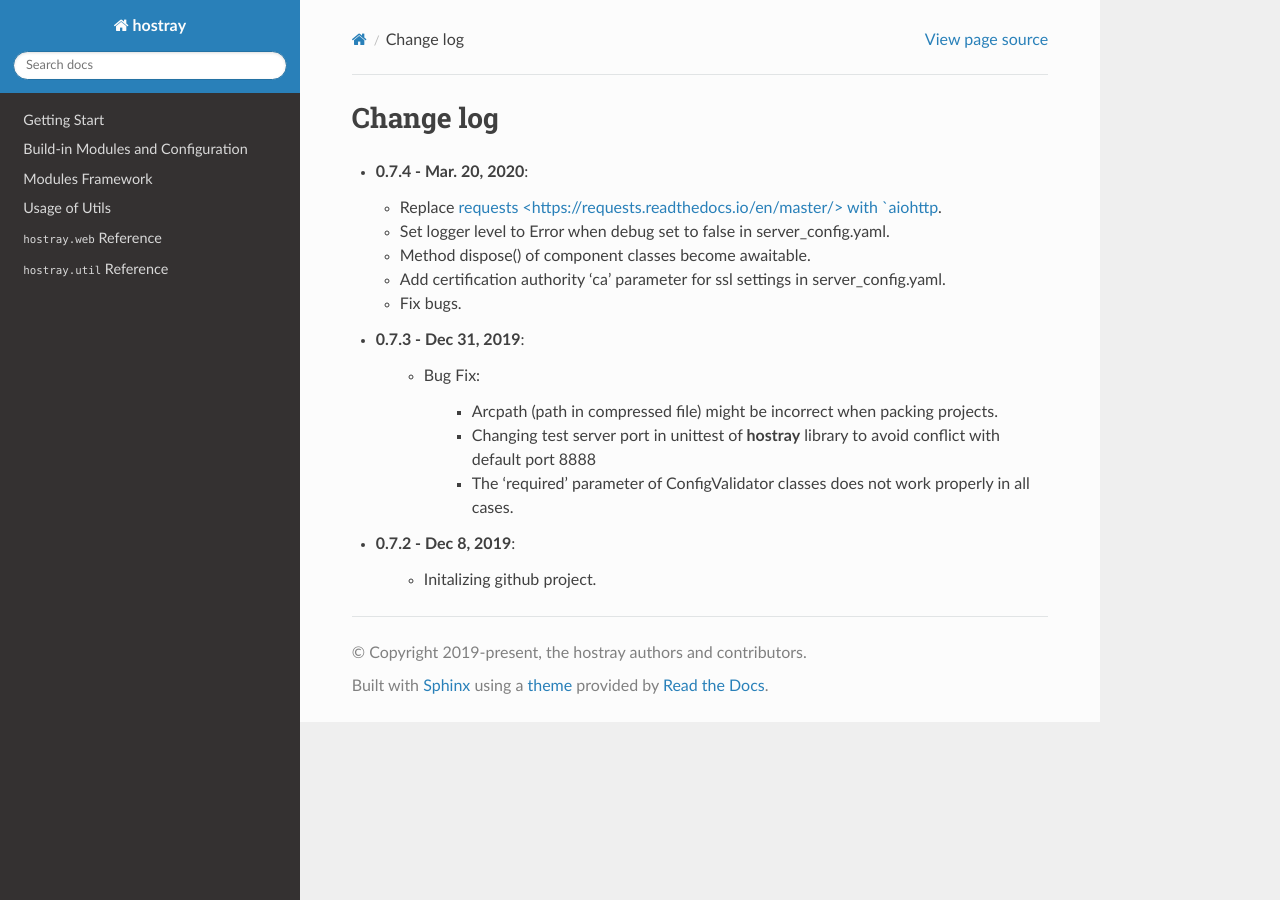
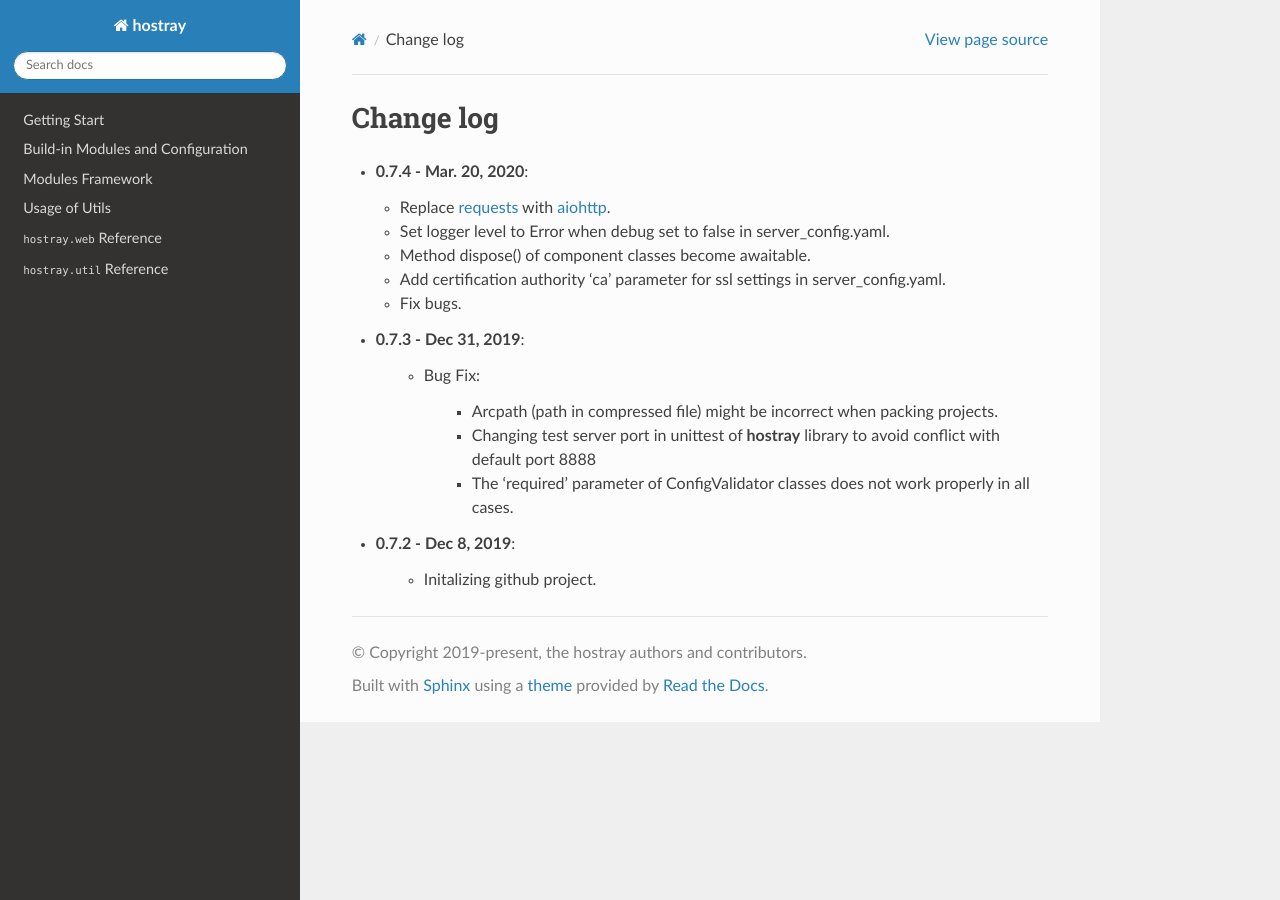
Before and after one commit to hsky77/hostray, a Sphinx documentation site: the page built from docs/changelog.rst, in a window 1280 px wide. Built offline with Sphinx 7.4.7 and the Read the Docs theme 2.0.0, drawn with Linux system fonts in a browser that asks for light colours.

Commit message:
fix doc error

```diff
--- a/docs/changelog.rst
+++ b/docs/changelog.rst
@@ -3,7 +3,7 @@ Change log
 
 * **0.7.4 - Mar. 20, 2020**:
 
-  * Replace `requests <https://requests.readthedocs.io/en/master/> with `aiohttp <https://github.com/aio-libs/aiohttp>`__.
+  * Replace `requests <https://requests.readthedocs.io/en/master/>`__ with `aiohttp <https://github.com/aio-libs/aiohttp>`__.
   * Set logger level to Error when debug set to false in server_config.yaml.
   * Method dispose() of component classes become awaitable.
   * Add certification authority 'ca' parameter for ssl settings in server_config.yaml.
```
